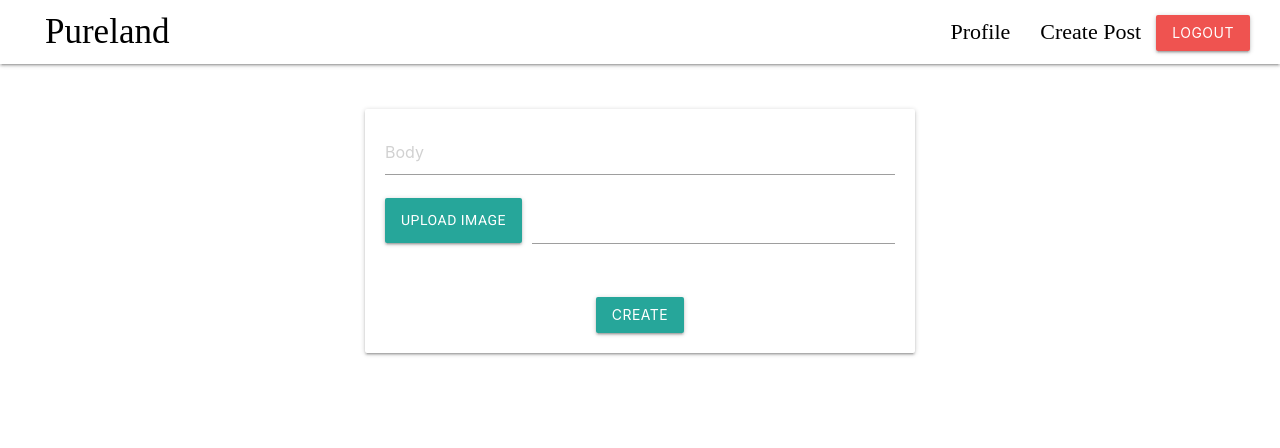
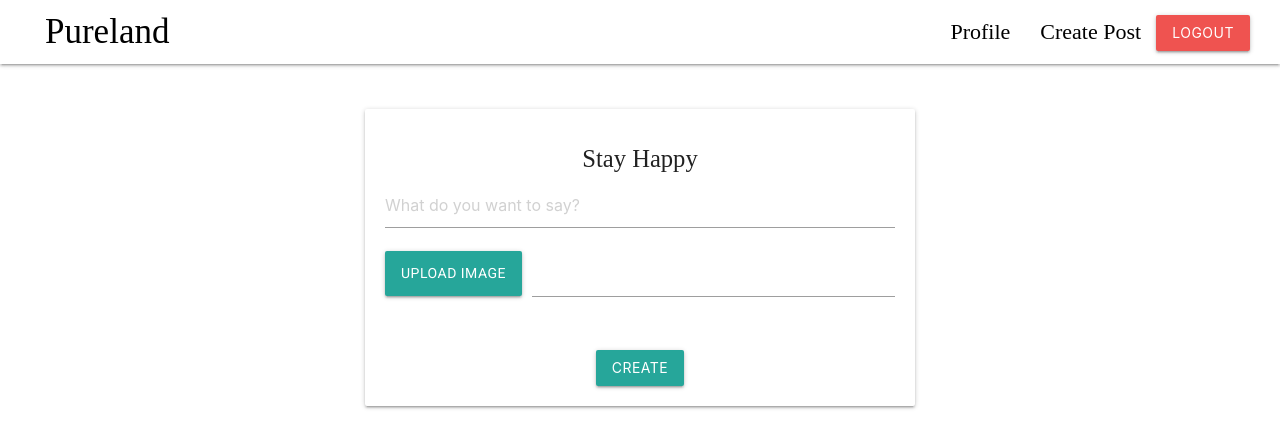
Before and after one commit to Peterliu8368/pureland, a React (Create React App) app in the folder client/: page /create in a window 1280 px wide. Shown: the top 448 px of the page. Built offline with nearby package versions, Linux system fonts and the light colour scheme; sample sign-in values are in the browser's storage; a web font is replaced by a local one.

Commit message:
ui update

```diff
--- a/client/src/views/CreatePost.js
+++ b/client/src/views/CreatePost.js
@@ -61,8 +61,8 @@ const CreatePost = () => {
             padding: 20,
             textAlign: "center"
         }}>
-
-            <input type="text" placeholder="Body" value={body} onChange={e=>setBody(e.target.value)}/>
+            <h5>Stay Happy</h5>
+            <input type="text" placeholder="What do you want to say?" value={body} onChange={e=>setBody(e.target.value)}/>
             <div className="file-field input-field">
                 <div className="btn">
                     <span>Upload Image</span>
--- a/client/src/views/Home.js
+++ b/client/src/views/Home.js
@@ -135,6 +135,7 @@ const Home = () => {
                                     <input type="text" placeholder="add a comment" onChange={e=>{
                                         setComment(e.target.value)
                                         }} value={userComment}/>
+                                    <button className="btn">Reply</button>
                                 </form>
                             </div>
                         </div>
```
